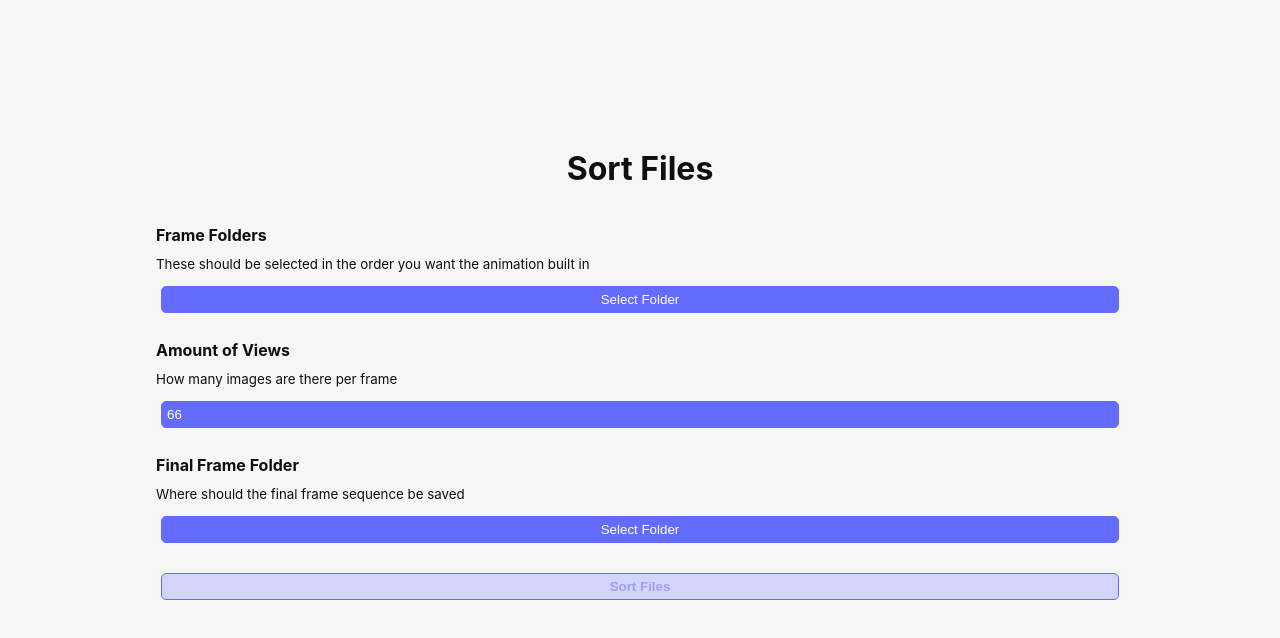
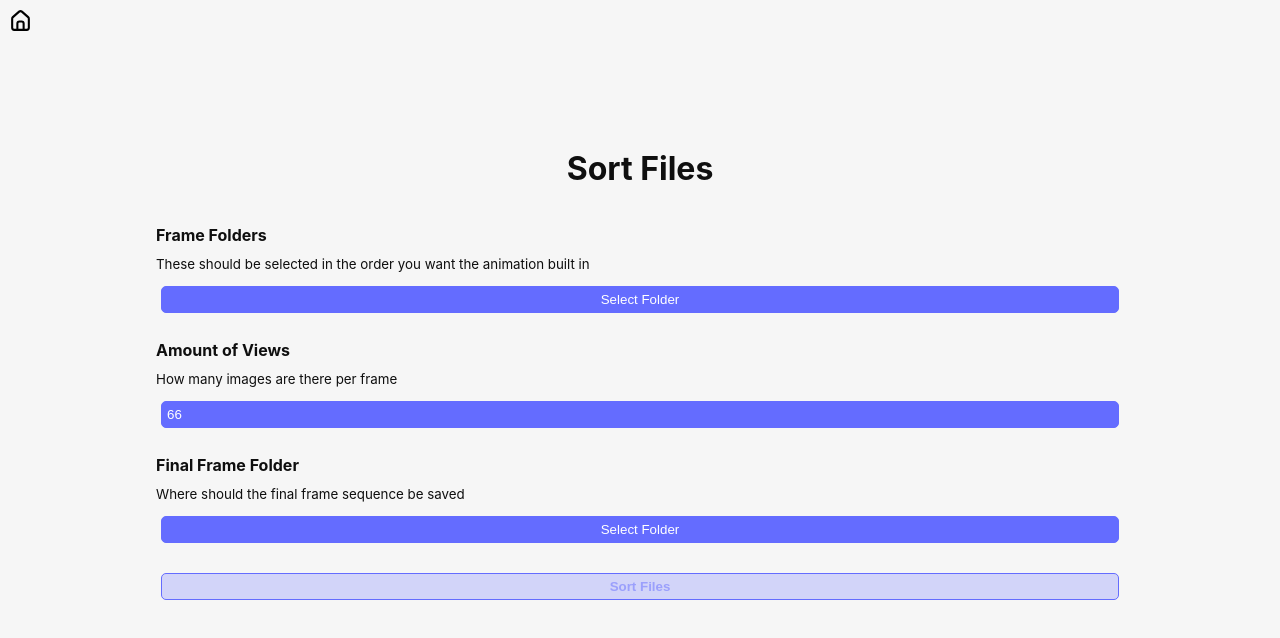
Before and after one commit to transcental/Quilter, a SvelteKit app: page /sort-files in a window 1280 px wide. Shown: the top 638 px of the page. Built offline with nearby package versions, Linux system fonts and the light colour scheme.

Commit message:
add home button

```diff
--- a/src/routes/sort-files/+page.svelte
+++ b/src/routes/sort-files/+page.svelte
@@ -97,6 +97,9 @@
   };
 </script>
 
+<a href="/" class="home">
+  <img src="/home.svg" alt="Home" />
+</a>
 <main class="container">
   <h1>Sort Files</h1>
   <div class="column">
@@ -240,6 +243,13 @@
     -webkit-text-size-adjust: 100%;
   }
 
+  .home img {
+    width: 25px;
+    aspect-ratio: 1;
+    height: 25px;
+    position: fixed;
+  }
+
   .container {
     margin: 0;
     padding-top: 10vh;
```
